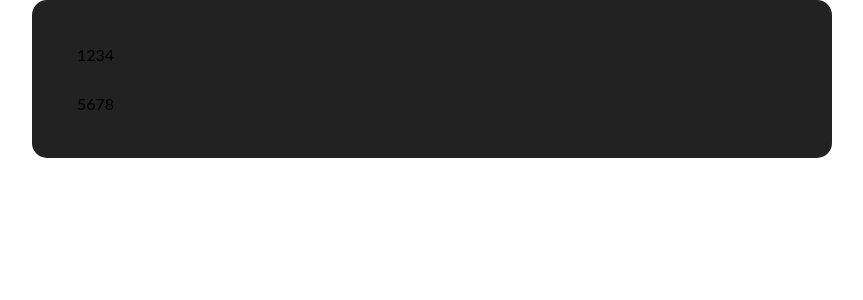
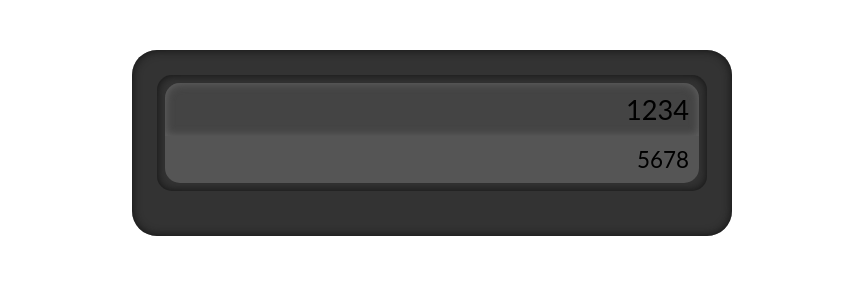
Before and after one commit to RafalSolnica/calculator, a React (Create React App) app: page / in a window 1280 px wide. Shown: the top 300 px of the page, without its empty margins (208-1071 px from the left). Built offline with nearby package versions, Linux system fonts and the light colour scheme.

Commit message:
added new styled components to the Calculator

```diff
--- a/src/App/Calculator/styled.js
+++ b/src/App/Calculator/styled.js
@@ -1,21 +1,38 @@
 import { styled } from "styled-components";
 
 export const StyledCalculator = styled.div`
+  max-width: 600px;
   margin: 0 auto;
-  padding: 15px;
-  background-color: ${({ theme }) => theme.color.codGrey};
+  margin-top: 50px;
+  padding: 25px;
+  background-color: ${({ theme }) => theme.color.mineShaft};
+  box-shadow: inset 0px 0px 10px ${({ theme }) => theme.color.darkGrey};
+  border-radius: 25px;
+  display: flex;
+  flex-direction: column;
+  justify-content: center;
+`;
+
+export const Screen = styled.div`
+  padding: 8px;
+  text-align: right;
+  margin-bottom: 20px;
+  background-color: ${({ theme }) => theme.color.mineShaft};
+  box-shadow: inset 0px 0px 10px ${({ theme }) => theme.color.darkGrey};
   border-radius: 15px;
 `;
 
-export const Screen = styled.div`
-  margin: 0 auto;
-  padding: 15px;
+export const UpperScreen = styled.div`
+  padding: 10px;
+  border-radius: 15px 15px 0px 0px;
+  background-color: ${({ theme }) => theme.color.tundora};
+  box-shadow: inset 0px 0px 10px ${({ theme }) => theme.color.doveGrey};
+  font-size: 1.7rem;
 `;
-export const UpperScreen = styled.div`
-  margin: 0 auto;
-  padding: 15px;
+
+export const LowerScreen = styled.div`
+  padding: 10px;
+  border-radius: 0px 0px 15px 15px;
+  background-color: ${({ theme }) => theme.color.emperor};
+  font-size: 1.4rem;
 `;
-export const LowerScreen = styled.div`
-  margin: 0 auto;
-  padding: 15px;
-`;
```
